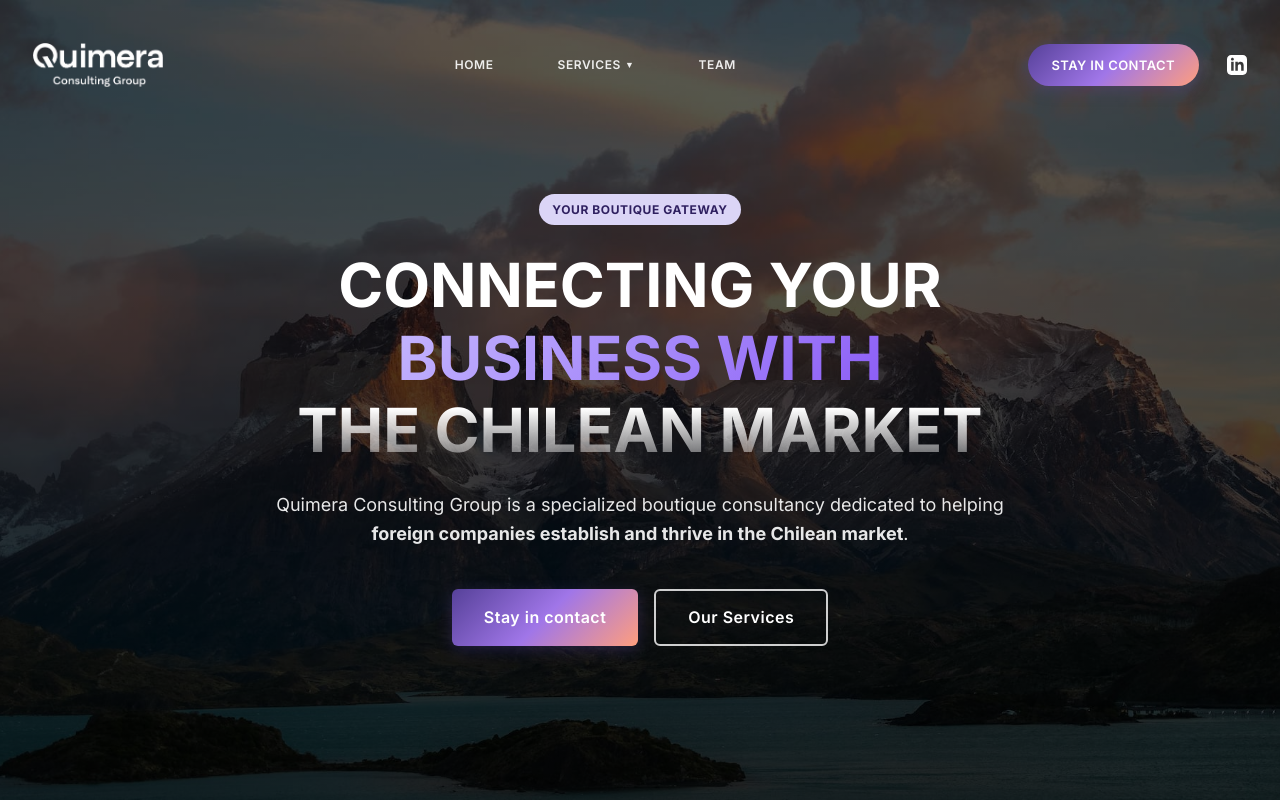
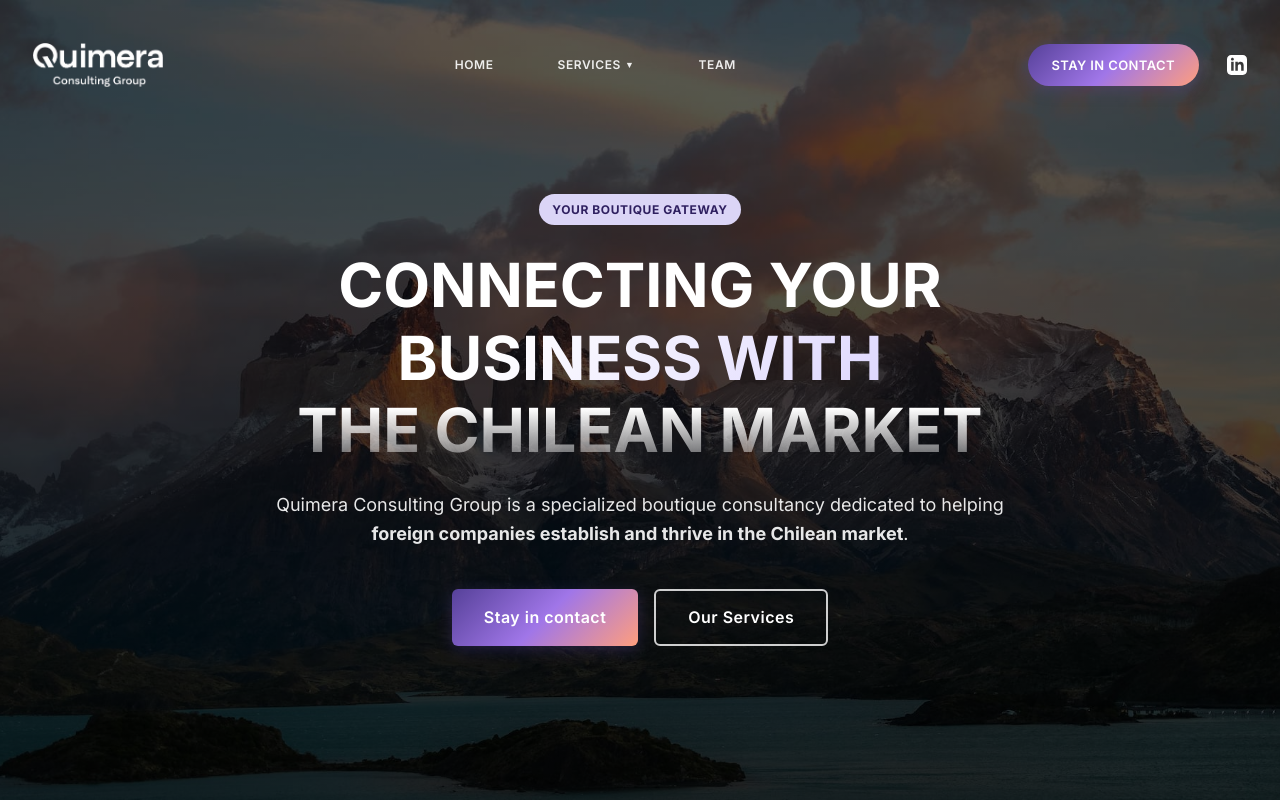
Before and after one commit to marketingfuentesjuul/quimera, a React (Vite) app: page / in a window 1280 px wide. Shown: the top 800 px of the page. Built offline with nearby package versions, Linux system fonts and the light colour scheme.

Commit message:
style: soften purple gradient of Business With in Hero title

```diff
--- a/src/components/Hero.jsx
+++ b/src/components/Hero.jsx
@@ -47,7 +47,7 @@ const Hero = () => {
           }}
         >
           Connecting Your <span style={{
-            background: 'linear-gradient(135deg, #c4b5fd 0%, #a78bfa 50%, #8b5cf6 100%)',
+            background: 'linear-gradient(135deg, #ffffff 20%, #ddd6fe 100%)',
             WebkitBackgroundClip: 'text',
             WebkitTextFillColor: 'transparent',
             display: 'inline-block'
```
